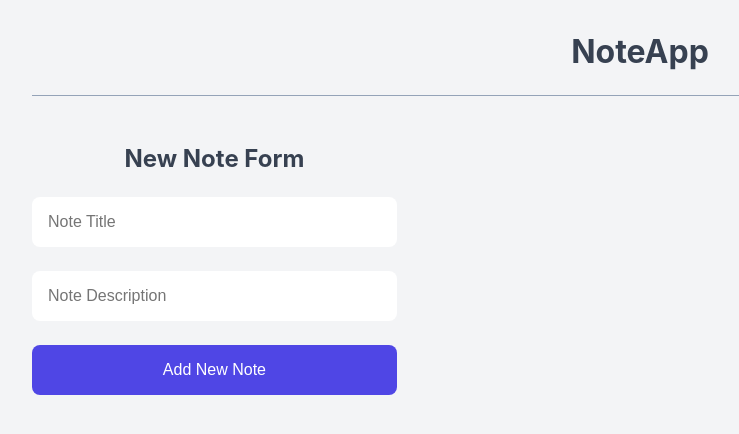
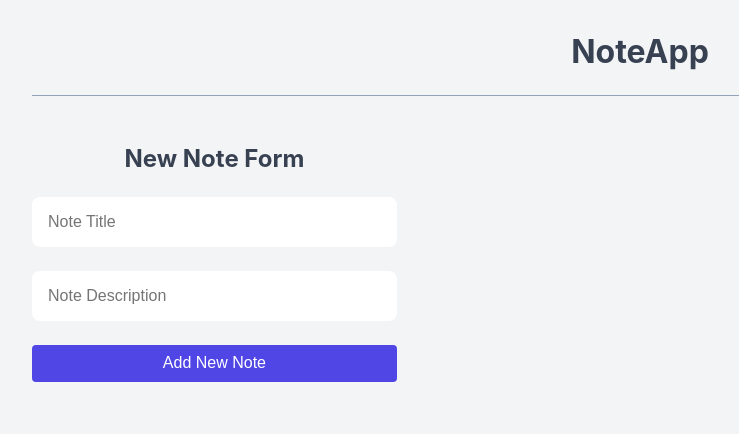
Before and after one commit to hdaberi/react-note-app-project, a React (Vite) app: page / in a window 1280 px wide. Shown: the top 434 px of the page, without its empty margins (0-739 px from the left). Built offline with nearby package versions, Linux system fonts and the light colour scheme.

Commit message:
style: improve note item and button styling
- Increase font weight for better readability in note descriptions
- Adjust text colors and alignment in note footer and content
- Add flex layout for note tools section
- Standardize button styling and add danger variant

```diff
--- a/src/App.css
+++ b/src/App.css
@@ -82,7 +82,7 @@
 .note-item__header .desc {
   color: var(--text-400);
   margin-bottom: 0.5rem;
-  font-weight: 300;
+  font-weight: 400;
 }
 
 .note-item__header .actions {
@@ -99,5 +99,15 @@
 }
 
 .note-item__footer {
-  color: var(--text-300);
+  color: var(--text-400);
+  text-align: left;
 }
+.note-item__content{
+  text-align: left;
+}
+.note-item__tools{
+  display: flex;
+  align-items: center;
+  justify-content: space-between;
+  gap: 2rem;
+}
--- a/src/index.css
+++ b/src/index.css
@@ -81,7 +81,32 @@
   border-radius: 0.5rem;
   padding: 1rem 1rem;
 }
-
+.btn {
+  display: inline-block;
+  margin-bottom: 0;
+  font-weight: 400;
+  text-align: center;
+  white-space: nowrap;
+  vertical-align: middle;
+  -ms-touch-action: manipulation;
+  touch-action: manipulation;
+  cursor: pointer;
+  background-image: none;
+  border: 1px solid transparent;
+  padding: 6px 12px;
+  font-size: 14px;
+  line-height: 1.42857143;
+  border-radius: 4px;
+  -webkit-user-select: none;
+  -moz-user-select: none;
+  -ms-user-select: none;
+  user-select: none;
+}
+.btn--danger {
+    color: #fff;
+    background-color: #d9534f;
+    border-color: #d43f3a;
+}
 .btn--primary {
   background-color: var(--primary-600);
   color: white;
```
